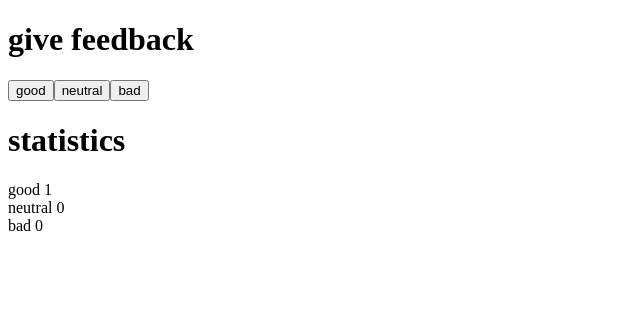
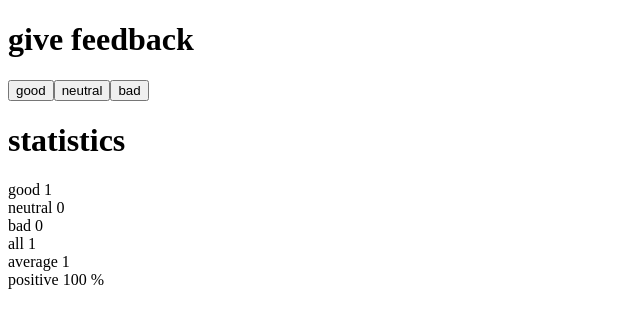
Before and after one commit to sm-mostafajamal/Fullstack_Open, a React (Create React App) app in the folder part1/unicafe/: page / in a window 1280 px wide. Both pictures are taken after a click on the button "good". Shown: the top 328 px of the page, without its empty margins (0-640 px from the left). Built offline with nearby package versions, Linux system fonts and the light colour scheme.

Commit message:
1.7: unicafe step2

```diff
--- a/part1/unicafe/src/App.js
+++ b/part1/unicafe/src/App.js
@@ -28,6 +28,7 @@ const App = () => {
 const Button = ({onClick, text}) => <button onClick={onClick}>{text}</button>
 
 const Display = ({statistics}) =>{
+  const total = statistics.good + statistics.neutral + statistics.bad
   if(statistics.good > 0 || statistics.neutral > 0 || statistics.bad > 0){
     return (
       <div>
@@ -35,6 +36,9 @@ const Display = ({statistics}) =>{
         <div>good {statistics.good}</div>
         <div>neutral {statistics.neutral}</div>
         <div>bad {statistics.bad}</div>
+        <div>all {total}</div>
+        <div>average {(statistics.good - statistics.bad)/total}</div>
+        <div>positive {(statistics.good*100)/total} %</div>
       </div>
     )
   }
```
